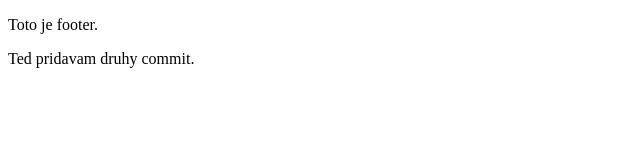
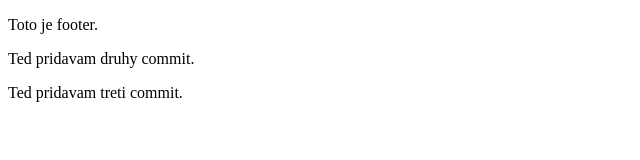
Before and after one commit to Vojtixx/git-projekt-Riha-Strnad-Zahradnicek, a plain HTML site: page Web/index.html in a window 1280 px wide. Shown: the whole page, without its empty margins (0-640 px from the left). Drawn offline with Linux system fonts and the light colour scheme.

Commit message:
Pridal jsem treti commit

```diff
--- a/Web/index.html
+++ b/Web/index.html
@@ -16,6 +16,7 @@
     <footer>
         <p>Toto je footer.</p>
         <p>Ted pridavam druhy commit.</p>
+        <p>Ted pridavam treti commit.</p>
     </footer>
 </body>
 </html>
```
